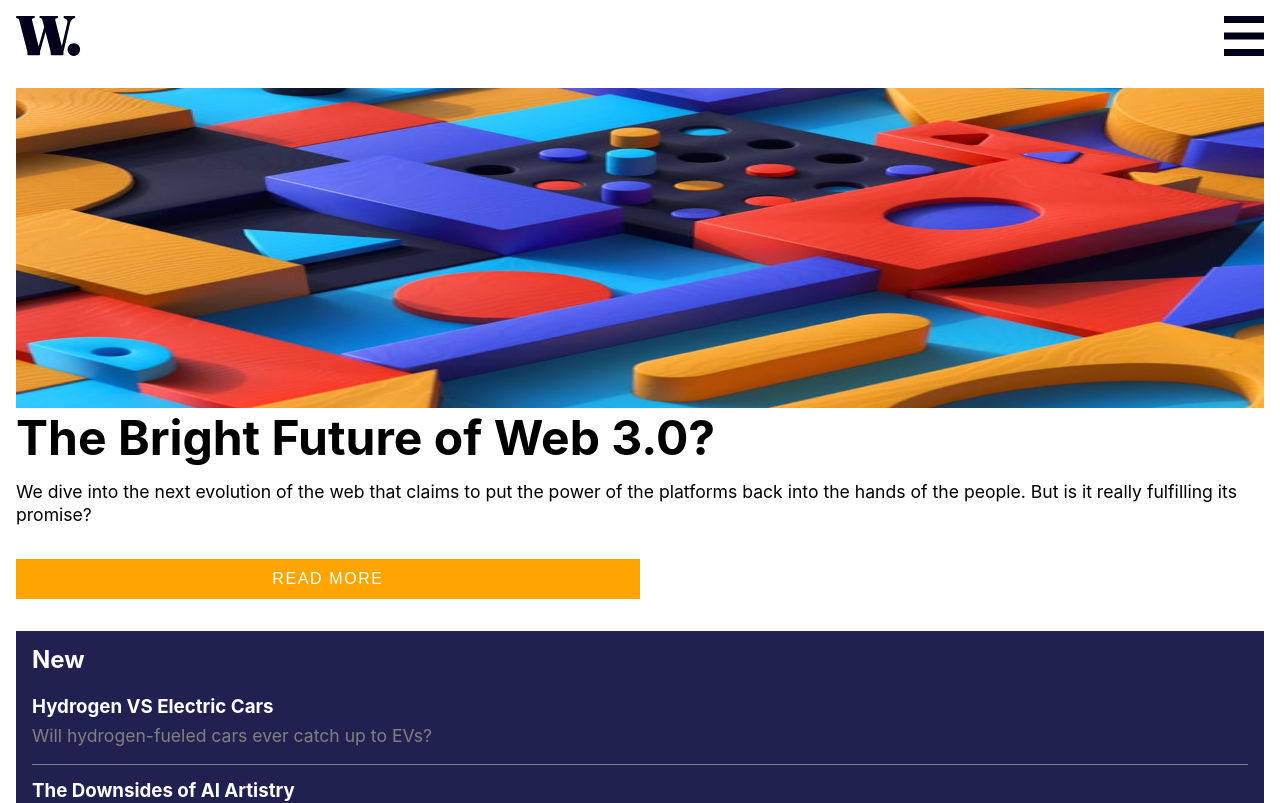
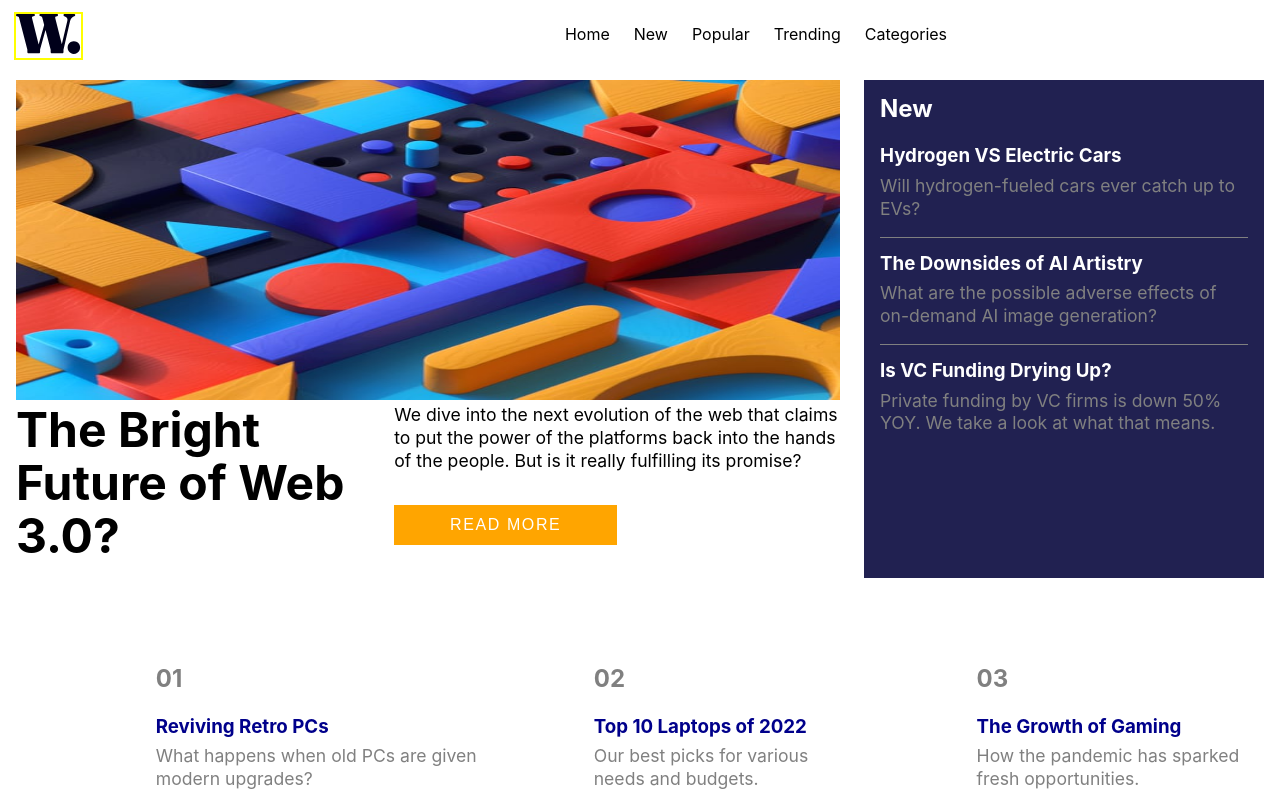
Before and after one commit to HassanAkhtar8/news-homepage-react, a React (Create React App) app: page / in a window 1280 px wide. Shown: the top 803 px of the page. Built offline with nearby package versions, Linux system fonts and the light colour scheme.

Commit message:
created navbar functionality

```diff
--- a/src/App.js
+++ b/src/App.js
@@ -1,6 +1,6 @@
 //import logo from './logo.svg';
 //import './App.css';
-import NavCont from './components/NavCont';
+import Header from './components/Header';
 import Frame from './components/Frame';
 import './components/scss/input.css';
 import NewDark from './components/NewDark';
@@ -9,7 +9,7 @@ import Count from './components/Count';
 function App() {
   return (
   <>
-    <NavCont />
+    <Header />
     <Frame />
     <NewDark />
     <Count />
--- a/src/components/Frame.js
+++ b/src/components/Frame.js
@@ -1,12 +1,16 @@
 import frames from './assets/images/image-web-3-mobile.jpg';
 function Frame (){
     return(
-        <div class="Web 3.0">
+        <div class="web">
 
     <img className='main-frame' src={frames} aria-hidden="true" alt='mainFrame'/>
+    <div className='flex'>
     <h1>The Bright Future of Web 3.0?</h1>
+    <div className='btn-container'>
     <p>We dive into the next evolution of the web that claims to put the power of the platforms back into the hands of the people. But is it really fulfilling its promise?</p>
     <button className='btn'>READ MORE</button>
+    </div>
+    </div>
 
   </div>
 
--- /dev/null
+++ b/src/components/Header.js
@@ -0,0 +1,54 @@
+//import { renderIntoDocument } from 'react-dom/test-utils';
+import logo from './assets/images/logo.svg';
+import closeIcon from './assets/images/icon-menu-close.svg';
+import menuIcon from './assets/images/icon-menu.svg';
+import Nav from './Nav';
+import React, {useState} from 'react';
+
+function Header() {
+  const [isActive, setActive] = useState(false);
+  //const [isOpen, setOpen] = useState("false");
+  const clickhandler = () => {
+        setActive(!isActive);
+        //setOpen(!isOpen);
+  };
+  //<div ></div>
+    return (
+      <header className='menu-bar'>
+
+<div className='logo-container'>
+<img  className='logo' src={logo} alt="logo"/>
+<img onClick={clickhandler} className="nav-icon" src={isActive?closeIcon:menuIcon} alt="menu-icon"/>
+{
+  //class Names
+  //className={`nav-icon ${isActive? "" : "hidden"}`} menu
+  //className={`nav-icon ${isActive? "hidden" : ""}`} closeicon
+
+
+
+
+
+  //images
+  //<img onClick={clickhandler} className={`nav-icon ${isActive? "" : "hidden"}`} src={menuIcon} alt="menu-icon"/>
+  //<img onClick={clickhandler} className={`nav-icon ${isActive? "hidden" : ""}`} src={closeIcon} alt="close-icon"/>
+  //<img onClick={clickhandler} className="nav-icon" src={closeIcon} alt="close-icon"/>
+}
+
+
+
+
+</div>
+{
+//
+  //isActive?:null
+//<Nav vari={isActive} varfunc={setActive}/>
+}
+
+
+<Nav active={isActive}/>
+
+</header>
+
+    );
+}
+export default Header;
--- a/src/components/Nav.js
+++ b/src/components/Nav.js
@@ -1,7 +1,8 @@
 import React from "react";
 function Nav(props){
     return(
-        <nav className={`nav-icon ${props.vari? "hidden" : ""}`}>
+
+        <nav id="desktop" className={`slide ${props.active? "slider" : "" }`} >
             <ul>
             <li>Home</li>
             <li>New</li>
@@ -9,6 +10,7 @@ function Nav(props){
             <li>Trending</li>
             <li>Categories</li>
             </ul>
+
         </nav>
     );
 }
--- a/src/components/NavCont.js
+++ /dev/null
@@ -1,32 +0,0 @@
-//import { renderIntoDocument } from 'react-dom/test-utils';
-import logo from './assets/images/logo.svg';
-import closeIcon from './assets/images/icon-menu-close.svg';
-import menuIcon from './assets/images/icon-menu.svg';
-import Nav from './Nav';
-import React, {useState} from 'react';
-
-function NavCont() {
-  const [isActive, setActive] = useState("false");
-
-  const clickhandler = () => {
-        setActive(!isActive);
-  };
-    return (
-        <div clasName='menu-bar'>
-
-        <div className='logo-container'>
-
-          <img  className='logo' src={logo} alt="logo"/>
-          <img onClick={clickhandler} className={`nav-icon ${isActive? "" : "hidden"}`} src={menuIcon} alt="menu-icon"/>
-          <img onClick={clickhandler} className={`nav-icon ${isActive? "hidden" : ""}`} src={closeIcon} alt="close-icon"/>
-
-        </div>
-
-        <div className='nav-container'>
-        <Nav vari={isActive} varfunc={setActive}/>
-        </div>
-
-      </div>
-    );
-}
-export default NavCont;
--- a/src/components/scss/input.css
+++ b/src/components/scss/input.css
@@ -35,9 +35,13 @@ body {
   box-sizing: border-box;
   min-height: 100vh;
   display: flex;
-  align-items: center;
+  align-content: center;
   justify-content: center;
   margin: 1rem;
+}
+
+ul {
+  list-style: none;
 }
 
 .logo {
@@ -56,7 +60,7 @@ body {
 
 .main-frame {
   width: 100%;
-  height: 20rem;
+  height: 20em;
 }
 
 h1 {
@@ -111,6 +115,7 @@ h3 {
 }
 
 .count {
+  height: 2rem;
   margin-top: 4rem;
 }
 .count h2 {
@@ -133,5 +138,122 @@ h3 {
 }
 
 .nav-icon {
+  z-index: 999;
   cursor: pointer;
+}
+
+ul {
+  display: flex;
+  flex-direction: column;
+  align-items: flex-start;
+  margin-top: 6rem;
+}
+ul li {
+  padding: 1rem;
+}
+
+.slide {
+  position: absolute;
+  background-color: white;
+  top: 0;
+  right: 0;
+  width: 80%;
+  height: 100%;
+  right: -100%;
+  transition: 350ms ease-in;
+}
+
+.slider {
+  right: 0;
+}
+
+@media screen and (min-width: 40em) {
+  #root {
+    display: grid;
+    height: 100%;
+    grid-template-columns: repeat(3, 1fr);
+    grid-template-rows: 2.5em 1fr 1fr;
+    grid-auto-rows: minmax(15em, 20em);
+    gap: 1.5rem;
+  }
+  .menu-bar {
+    grid-column: 1/-1;
+    display: flex;
+    align-items: center;
+  }
+  .web {
+    grid-column: 1/3;
+  }
+  .web .flex {
+    display: flex;
+  }
+  .web .flex .btn-container {
+    width: 100%;
+  }
+  .new-dark {
+    grid-column: 3/-1;
+  }
+  .new-dark .main-frame {
+    width: 100%;
+  }
+  .count {
+    grid-column: 1/-1;
+    display: flex;
+  }
+  .logo-container {
+    margin-bottom: 0;
+    display: inline;
+    width: -moz-max-content;
+    width: max-content;
+    height: auto;
+    margin-right: 2rem;
+    margin-right: auto;
+    outline: 2px solid yellow;
+  }
+  ul {
+    display: flex;
+    flex-direction: row;
+    justify-content: center;
+    margin-top: 1.5rem;
+  }
+  ul li {
+    padding: 0;
+    margin-right: 1.5rem;
+  }
+  .slide {
+    background-color: transparent;
+    display: inline;
+    right: 0;
+    height: auto;
+  }
+  #desktop {
+    display: inline-block;
+  }
+  .nav-icon {
+    display: none;
+  }
+  /*
+
+  .main-frame{
+   grid-area: b;
+  }
+  .new-dark{
+   grid-area: c;
+  }
+  h1{
+   grid-area: d;
+  }
+  .btn-container{
+   grid-area: e;
+  }
+  .one{
+   grid-area: f;
+  }
+  .two{
+   grid-area: g;
+  }
+  .three{
+   grid-area: h;
+  }
+  */
 }/*# sourceMappingURL=input.css.map */
--- a/src/components/scss/input.scss
+++ b/src/components/scss/input.scss
@@ -7,9 +7,12 @@ body{
     //background-position: center;
     //background-size: cover;
     display: flex;
-    align-items: center;
+    align-content: center;
     justify-content: center;
     margin: 1rem;
+}
+ul{
+    list-style: none;
 }
 .logo{
     width: auto;
@@ -23,14 +26,9 @@ body{
     justify-content: space-between;
     margin-bottom: 2rem;
 }
-//.menu-bar{
-   // display: flex;
-   // justify-content: space-between;
-   // margin-bottom: 2rem;
-//}
 .main-frame{
     width: 100%;
-    height: 20rem;
+    height: 20em;
 }
 h1{
     font-size: 3rem;
@@ -78,6 +76,7 @@ h3{
     margin-bottom: 0.5rem;
 }
 .count{
+    height: 2rem;
     margin-top: 4rem;
     h2{
         color: gray;
@@ -99,5 +98,149 @@ h3{
     }
 }
 .nav-icon{
+    z-index: 999;
     cursor: pointer;
 }
+//navbar styles
+
+
+ul{
+    display: flex;
+    flex-direction: column;
+    align-items: flex-start;
+    margin-top: 6rem;
+    li{
+        padding: 1rem;
+    }
+}
+.slide{
+    position: absolute;
+    background-color: white;
+    top: 0;
+    right: 0;
+    width: 80%;
+    height: 100%;
+    right: -100%;
+    transition: 350ms ease-in;
+}
+.slider{
+    right: 0;
+}
+
+@media screen and (min-width: 40em) {
+    #root{
+        display: grid;
+        height: 100%;
+        grid-template-columns: repeat(3, 1fr);
+        grid-template-rows: 2.5em 1fr 1fr;
+        grid-auto-rows: minmax(15em, 20em);
+        gap: 1.5rem;
+   // grid-template-areas:
+   //     "a a a"
+   //     "b b c"
+   //     "d e c"
+   //     "f g h";
+    }
+.menu-bar{
+    grid-column: 1/-1;
+    display: flex;
+    align-items: center;
+}
+.web{
+     grid-column: 1/3;
+    // grid-row: 2/4;
+    .flex{
+        display: flex;
+        .btn-container{
+            width: 100%;
+        }
+    }
+}
+
+   //.nav-container{
+   // display: flex;
+   //}
+  .new-dark{
+    .main-frame{
+        width: 100%;
+    }
+    grid-column: 3/-1;
+  }
+  .count{
+    grid-column: 1/-1;
+    display: flex;
+  }
+   .logo-container{
+    margin-bottom: 0;
+    display: inline;
+    width: max-content;
+    height: auto;
+    margin-right: 2rem;
+    margin-right: auto;
+    outline: 2px solid yellow;
+   }
+
+    //nav{
+    // outline: 2px solid red;
+    //height: 2rem;
+    //}
+
+
+
+   ul{
+    //border: 2px solid green;
+    display: flex;
+    flex-direction: row;
+    justify-content: center;
+    //align-items: center;
+
+    margin-top: 1.5rem;
+    li{
+        padding: 0;
+        margin-right: 1.5rem;
+    }
+   }
+   .slide{
+    background-color: transparent;
+    display: inline;
+    right: 0;
+    height: auto;
+   }
+   #desktop{
+    display: inline-block;
+
+    //width: max-content;
+    //height: auto;
+    //right: 0;
+   }
+    .nav-icon{
+        display: none;
+    }
+    //.menu-bar{
+        //grid-area: a;
+     //  }
+    /*
+
+   .main-frame{
+    grid-area: b;
+   }
+   .new-dark{
+    grid-area: c;
+   }
+   h1{
+    grid-area: d;
+   }
+   .btn-container{
+    grid-area: e;
+   }
+   .one{
+    grid-area: f;
+   }
+   .two{
+    grid-area: g;
+   }
+   .three{
+    grid-area: h;
+   }
+   */
+}
```
Also changed, not shown: 1 other file (tests, documents, lock files or other folders).
